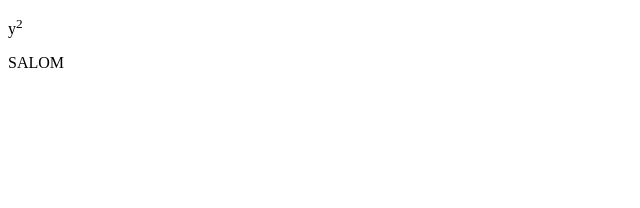
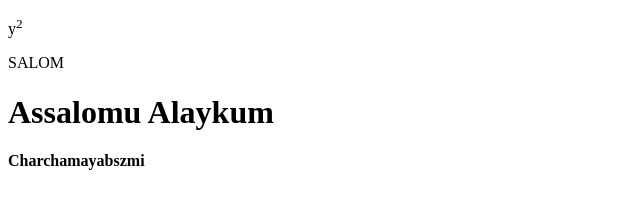
Before and after one commit to Nuraddinov/JavaS, a plain HTML site: page index.html in a window 1280 px wide. Shown: the whole page, without its empty margins (0-640 px from the left). Drawn offline with Linux system fonts and the light colour scheme.

Commit message:
ikkinchio'zgarish

```diff
--- a/index.html
+++ b/index.html
@@ -9,6 +9,8 @@
 <body>
     <p>y<sup>2</sup></p>
     <p>SALOM</p>
+    <h1>Assalomu Alaykum</h1>
+    <b>Charchamayabszmi</b>
     <script src="js/main.js"></script>
 </body>
 </html>
```
